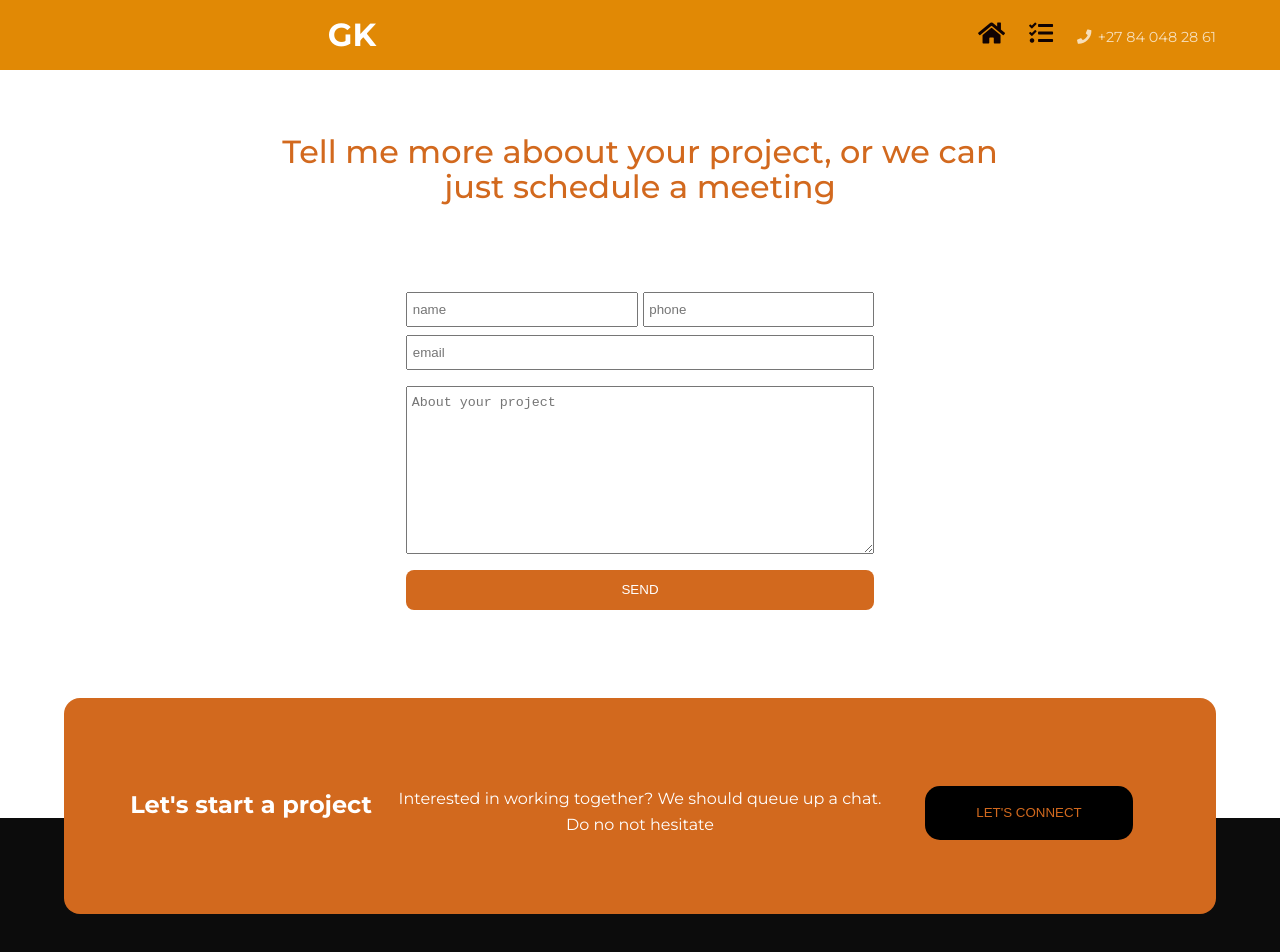
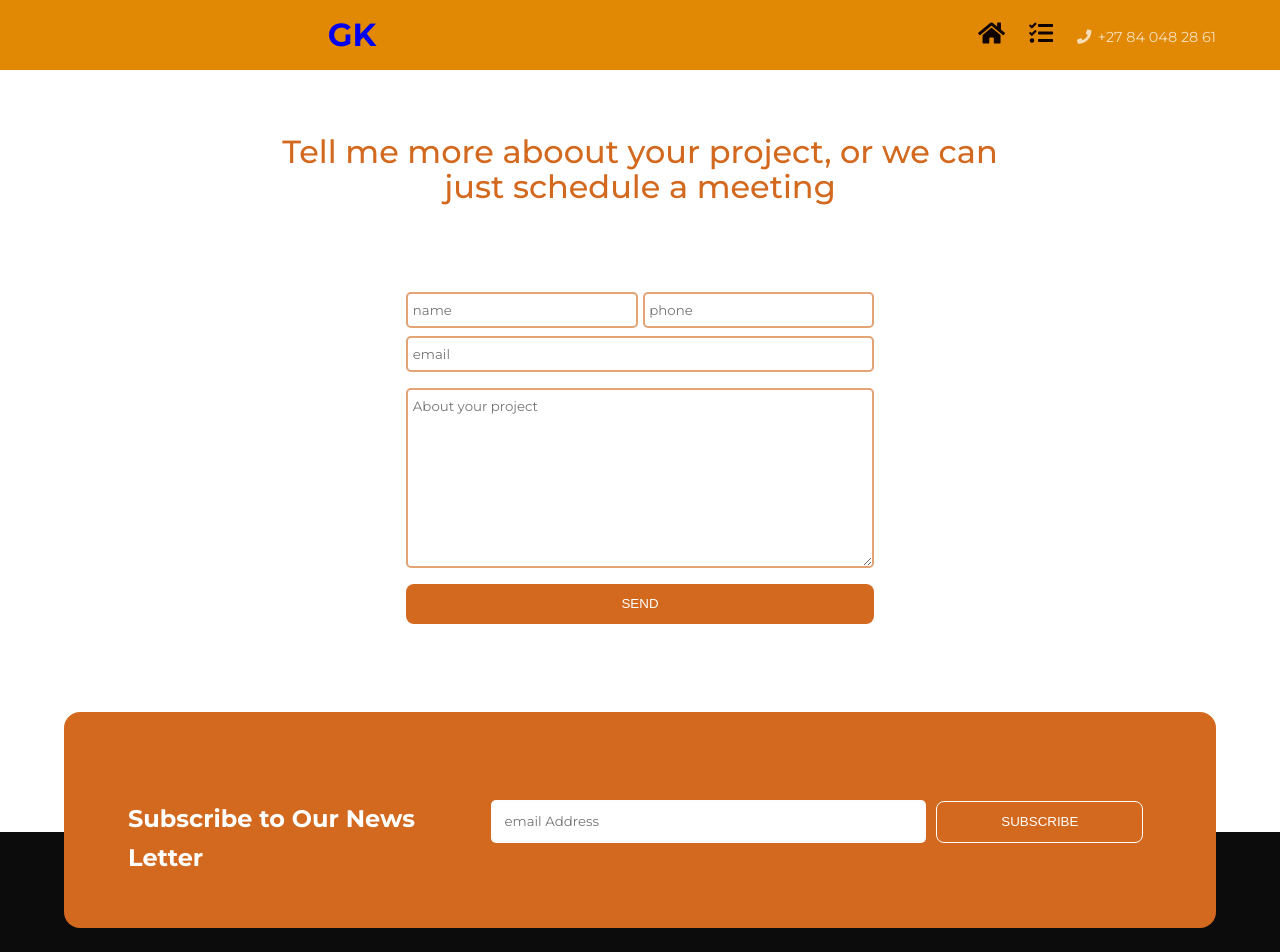
Before and after one commit to Gracekal91/portfolioreact, a React (Create React App) app: page /contact in a window 1280 px wide. Shown: the top 952 px of the page. Built offline with nearby package versions, Linux system fonts and the light colour scheme.

Commit message:
news Letter

```diff
--- a/src/App.js
+++ b/src/App.js
@@ -8,6 +8,7 @@ import './App.css';
 
 import { BrowserRouter as Router, Route, Switch } from 'react-router-dom'
 import Contact from './components/Contact';
+import NewsLetter from './components/NewSletter';
 
 
 function App() {
@@ -18,7 +19,7 @@ function App() {
         <Switch>
           <Route exact path="/contact">
             <Contact />
-            <CallToAction />
+            <NewsLetter />
             <Footer />
           </Route>
           <Route exact path="/">
--- a/src/components/Contact.js
+++ b/src/components/Contact.js
@@ -8,14 +8,14 @@ export class Contact extends Component {
                 <h3>Tell me more aboout your project, or we can<br />just schedule a meeting</h3>
                 <form className="contact-form">
                     <div className="half-form">
-                        <input type="text" placeholder="name" className="form-control-half" />
-                        <input type="tel" placeholder="phone" pattern="[0-9]{3}-[0-9]{2}-[0-9]{3}" className="form-control-half" />
+                        <input type="text" placeholder="name" className="form-control-half contact__input" />
+                        <input type="tel" placeholder="phone" pattern="[0-9]{3}-[0-9]{2}-[0-9]{3}" className="form-control-half contact__input" />
                     </div>
                     <div>
-                        <input type="email" placeholder="email" className="form-control" />
+                        <input type="email" placeholder="email" className="form-control contact__input" />
                     </div>
                     <div>
-                        <textarea rows="10" placeholder="About your project" className="form-control txt" />
+                        <textarea rows="10" placeholder="About your project" className="form-control txt " />
                     </div>
                     <button type="submit" className="contact-btn">Send</button>
                 </form>
--- a/src/components/Navbar.js
+++ b/src/components/Navbar.js
@@ -1,18 +1,30 @@
 import './Navbar.css'
+import { Link } from 'react-router-dom'
 
 const Navbar = () => {
     return (
         <div className="navbar">
             <div className="logo">
-                GK
+                <Link to="/">
+                    GK
+                </Link>
+
             </div>
             <div className="contact">
-                <i className="fas fa-home icon-link" ></i>
-                <i className="fas fa-tasks icon-link" ></i>
+                <Link to="/">
+                    <i className="fas fa-home icon-link" ></i>
+                </Link>
+
+
+
+                <Link to="/project">
+                    <i className="fas fa-tasks icon-link" ></i>
+                </Link>
+
                 <i className="fas fa-phone"></i>
                 <span>+27 84 048 28 61</span>
             </div>
-        </div>
+        </div >
     )
 }
 
--- /dev/null
+++ b/src/components/NewSletter.js
@@ -0,0 +1,27 @@
+import React, { Component } from 'react'
+import { Link } from 'react-router-dom'
+import './NewsLetter.css'
+
+
+export class NewSletter extends Component {
+    render() {
+        return (
+            <div className="newsletter">
+                <div className="form">
+                    <h2 style={{ textAlign: "left" }}>Subscribe to Our News Letter</h2>
+                </div>
+                <div>
+                    <form>
+                        <div>
+                            <input placeholder="email Address" type="email" className="newsletter__input" />
+                            <button type="submit" className="newsletter__btn">subscribe</button>
+                        </div>
+                    </form>
+                </div>
+
+            </div>
+        )
+    }
+}
+
+export default NewSletter
--- /dev/null
+++ b/src/components/NewsLetter.css
@@ -0,0 +1,41 @@
+.newsletter{
+    width: 90%;
+    height: 150px;
+    background: chocolate;
+    color: white;
+    text-align: center;
+    display: grid;
+    grid-template-columns: 1fr 2fr;
+    gap: 20px;
+    margin:  0 auto;
+    border-radius: 1rem;
+    padding: 5.5rem 4rem 8rem 4rem;
+    margin-bottom: -6rem;
+    position: relative;
+    z-index: 5;
+}
+
+.newsletter__input {
+    width: 65%;
+    padding: .7rem;
+    border: unset;
+    border: 2px solid rgba(250, 250, 250, 0.611);
+    outline: unset;
+    transition: 0.2s ease;
+    font-family: 'Montserrat', sans-serif;
+    border-radius: 5px;
+    margin-right: 10px;
+}
+/* .newsletter__input:focus {
+    border-bottom: 3px solid chocolate;
+    transition: 0.2s ease;
+} */
+
+.newsletter__btn{
+    padding: 0.8rem 4rem;
+    border: 1px solid white;
+    background: chocolate;
+    border-radius: 8px;
+    color: white;
+    text-transform: uppercase;
+}
--- a/src/components/contact.css
+++ b/src/components/contact.css
@@ -1,49 +1,69 @@
-.contactComponent{
+.contactComponent {
     width: 90%;
     margin: 4rem auto;
     text-align: center;
 
 }
 
-h3{
+h3 {
     color: chocolate;
     font-size: 2rem;
     font-weight: 500;
     line-height: 35px;
 }
 
-.contact-form{
+.contact-form {
     width: 500px;
     padding: 1rem;
     margin: 4.5rem auto;
 }
 
-.contact-form div{
+.contact-form div {
     width: 100%;
 }
 
-.form-control{
+.form-control {
     width: 100%;
-    padding: .5rem .3rem;
-    margin: .5rem 0;
+    padding: 0.5rem 0.3rem;
+    margin: 0.5rem 0;
 }
 
-.half-form{
+.half-form {
     display: grid;
     grid-template-columns: repeat(2, 1fr);
     gap: 5px;
 }
 
-.half-form .form-control-half{
-    padding: .5rem .3rem;
+.half-form .form-control-half {
+    padding: 0.5rem 0.3rem;
 }
 
-.contact-btn{
+.contact-btn {
     width: 100%;
-    padding: .8rem 4rem;
+    padding: 0.8rem 4rem;
     border: unset;
     background: chocolate;
     border-radius: 8px;
     color: white;
     text-transform: uppercase;
 }
+
+.contact__input {
+    border: unset;
+    border: 2px solid rgba(210, 105, 30, 0.611);
+    outline: unset;
+    transition: 0.2s ease;
+    font-family: 'Montserrat', sans-serif;
+    border-radius: 5px;
+}
+.contact__input:focus {
+    border-bottom: 3px solid chocolate;
+    transition: 0.2s ease;
+}
+
+textarea {
+    border: 2px solid rgba(210, 105, 30, 0.611);
+    border-radius: 5px;
+    outline: unset;
+    font-family: 'Montserrat', sans-serif;
+}
```
